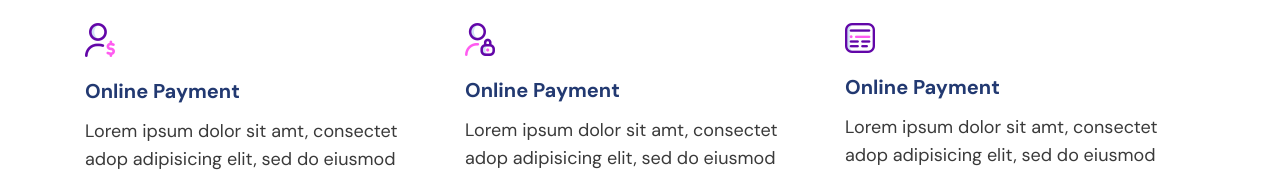
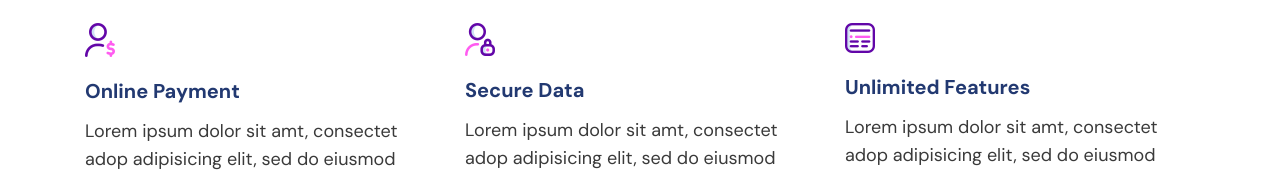
Before and after one commit to doumination/FormulaOneLiveTV, a website: page FormulaOneLiveTV_Website/features.html in a window 1280 px wide. Shown: the part 408-579 px from the top of the page. Drawn offline with nearby package versions, Linux system fonts and the light colour scheme.

Commit message:
Added text

```diff
--- a/FormulaOneLiveTV_Website/features.html
+++ b/FormulaOneLiveTV_Website/features.html
@@ -35,13 +35,13 @@
                     </div>
                     <div class="col-md-4 foi-feature">
                         <img src="assets/images/icon_2.png" alt="icon" class="feature-icon">
-                        <h5 class="feature-title">Online Payment</h5>
+                        <h5 class="feature-title">Secure Data</h5>
                         <p class="feature-content">Lorem ipsum dolor sit amt, consectet adop adipisicing elit, sed do eiusmod teporara incididunt ugt labore.</p>
                         <a href="#!" class="feature-link">Find out More</a>
                     </div>
                     <div class="col-md-4 foi-feature">
                         <img src="assets/images/icon_3.png" alt="icon" class="feature-icon">
-                        <h5 class="feature-title">Online Payment</h5>
+                        <h5 class="feature-title">Unlimited Features</h5>
                         <p class="feature-content">Lorem ipsum dolor sit amt, consectet adop adipisicing elit, sed do eiusmod teporara incididunt ugt labore.</p>
                         <a href="#!" class="feature-link">Find out More</a>
                     </div>
```
